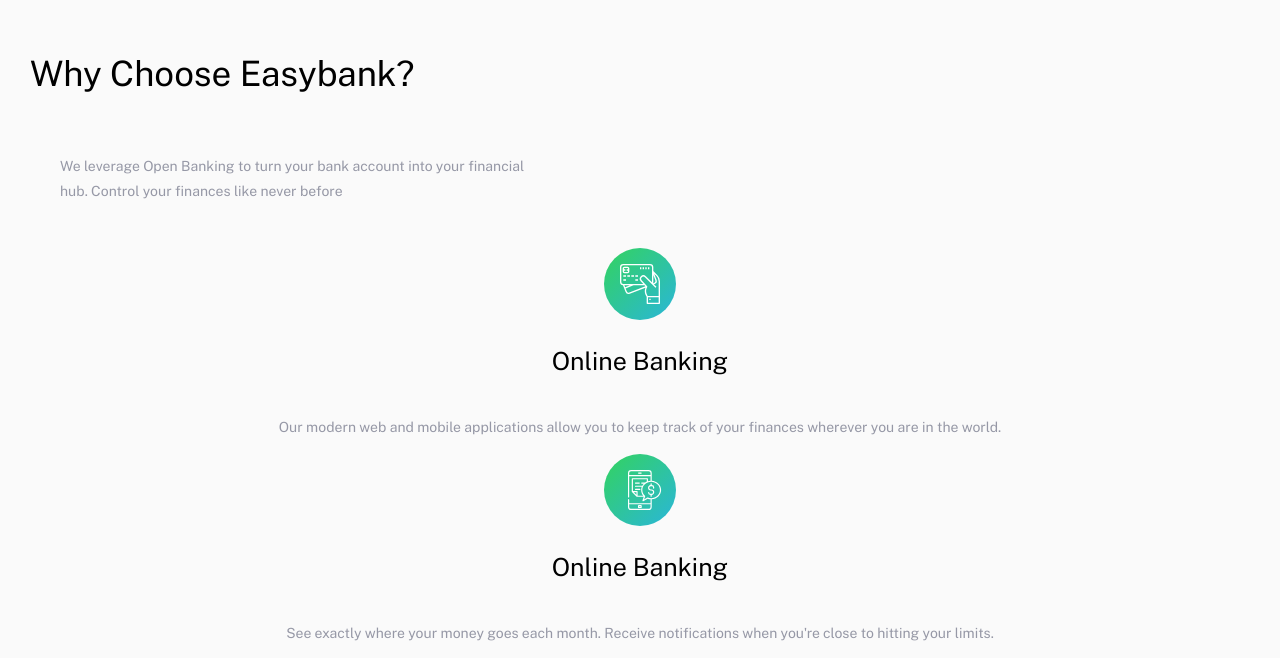
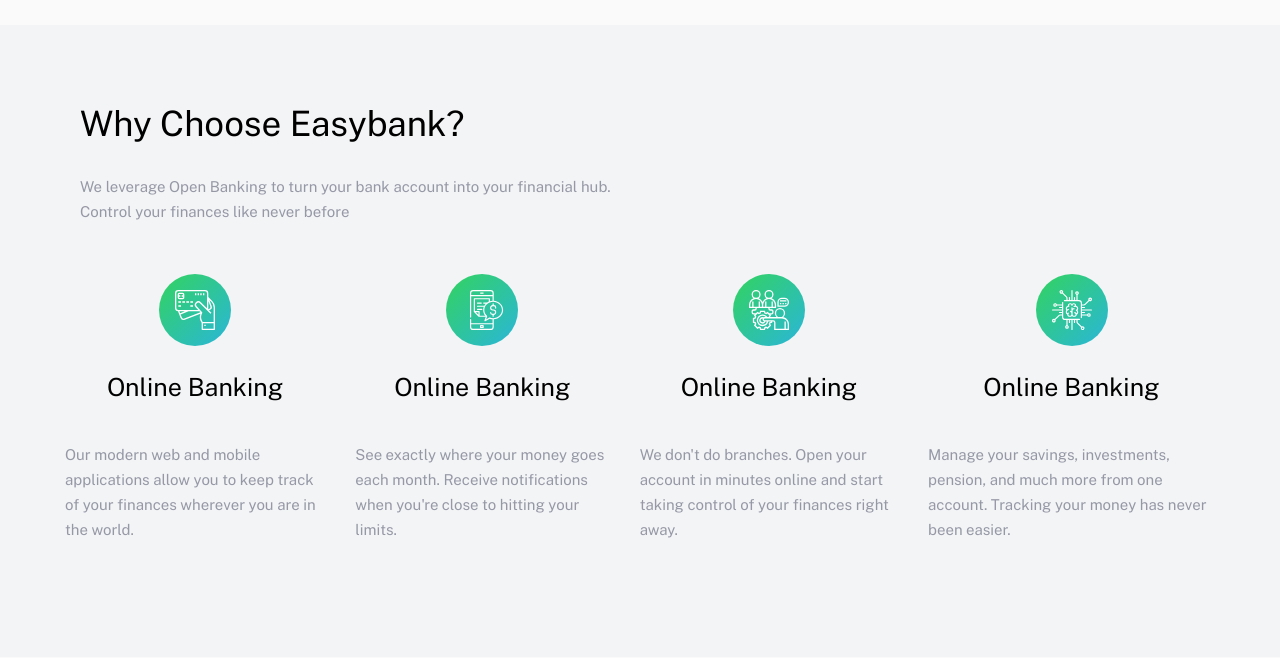
Before and after one commit to Fernando-uif/EasyBank, a React (Vite) app: page / in a window 1280 px wide. Shown: the part 848-1506 px from the top of the page. Built offline with nearby package versions, Linux system fonts and the light colour scheme.

Commit message:
Adjust the choose bank

```diff
--- a/src/components/layout/ChooseBank.jsx
+++ b/src/components/layout/ChooseBank.jsx
@@ -7,10 +7,11 @@
 
 export const ChooseBank = () => {
   return (
-    <>
+    <section className={easyBank['card__container']}>
       <section className={`${easyBank['card__title']}`}>
         <h2 className={`${text.subtitle} ${easyBank['card__subtitleCard']}`}>why choose Easybank?</h2>
-        <p className={`${text.detail}  ${easyBank['card__detail']}`}>
+
+        <p className={`${text.detail}  ${easyBank['card__detailDescription']}`}>
           We leverage Open Banking to turn your bank account into your financial
           hub. Control your finances like never before
         </p>
@@ -21,7 +22,7 @@
             <img src={onlineBanking} />
           </div>
           <h3 className={text.titleCard}>Online Banking</h3>
-          <p className={text.detail}>
+          <p className={`${text.detail} ${easyBank['card__descriptionCard']}`}>
             Our modern web and mobile applications allow you to keep track of
             your finances wherever you are in the world.
           </p>
@@ -31,7 +32,7 @@
             <img src={budgeting} />
           </div>
           <h3 className={text.titleCard}>Online Banking</h3>
-          <p className={text.detail}>
+          <p className={`${text.detail} ${easyBank['card__descriptionCard']}`}>
             See exactly where your money goes each month. Receive notifications
             when you're close to hitting your limits.
           </p>
@@ -41,7 +42,7 @@
             <img src={onboarding} />
           </div>
           <h3 className={text.titleCard}>Online Banking</h3>
-          <p className={text.detail}>
+          <p className={`${text.detail} ${easyBank['card__descriptionCard']}`}>
             We don't do branches. Open your account in minutes online and start
             taking control of your finances right away.
           </p>
@@ -51,12 +52,12 @@
             <img src={api} />
           </div>
           <h3 className={text.titleCard}>Online Banking</h3>
-          <p className={text.detail}>
+          <p className={`${text.detail} ${easyBank['card__descriptionCard']}`}>
             Manage your savings, investments, pension, and much more from one
             account. Tracking your money has never been easier.
           </p>
         </article>
       </section>
-    </>
+    </section>
   );
 };
--- a/src/sass/layout/ChooseBank.module.scss
+++ b/src/sass/layout/ChooseBank.module.scss
@@ -1,8 +1,13 @@
-@import '../abstract/variables.scss';
+@import "../abstract/variables.scss";
 
 .easyBankContainer {
-  margin-bottom: 5rem;
-
+  margin: 5rem 0;
+  @media screen and (max-width: $desktop) {
+    display: flex;
+  }
+  @media screen and (max-width: $tablet) {
+    display: block;
+  }
 }
 
 .card {
@@ -12,44 +17,54 @@
   margin-bottom: 1rem;
   background-color: #fff;
   box-shadow: 0 0 5px 0 rgba(0, 0, 0, 0.1);
-  &__title{
-    @media screen and (max-width:$desktop) {
-       width: 54rem;
-       padding: 0 3rem;
-
+  &__container {
+    background-color: $LightGrayishBlue;
+    padding: 5rem;
+  }
+  &__title {
+    @media screen and (max-width: $desktop) {
+      width: 54rem;
+      padding: 0 3rem;
     }
-     @media screen and (max-width:$tablet) {
-        width: unset;
-        padding:unset;
+    @media screen and (max-width: $tablet) {
+      width: unset;
+      padding: unset;
     }
   }
-  &__subtitleCard{
-     @media screen and (max-width:$desktop) {
-        text-align:left;
+  &__subtitleCard {
+    @media screen and (max-width: $desktop) {
+      text-align: left;
     }
-     @media screen and (max-width:$tablet) {
-        text-align:unset;
-
+    @media screen and (max-width: $tablet) {
+      text-align: center;
     }
   }
-  &__detail{
-     @media screen and (max-width:$desktop) {
-        text-align:left;
-        padding:unset ;
-
+  &__detailDescription {
+    @media screen and (max-width: $desktop) {
+      text-align: left;
+      padding: unset;
+      font-size: 1.5rem;
     }
-      @media screen and (max-width:$tablet) {
-          text-align:center;
-
-      }
+    @media screen and (max-width: $tablet) {
+      text-align: center;
+    }
   }
-  .title{
-     @media screen and (max-width:$tablet) {
+  &__descriptionCard {
+    @media screen and (max-width: $desktop) {
+      font-size: 1.5rem;
+      text-align: left;
+    }
+    @media screen and (max-width: $tablet) {
+      text-align: center;
+      padding: 0 15%;
+    }
+  }
+  .title {
+    @media screen and (max-width: $tablet) {
       font-size: 3rem;
     }
-     @media screen and (max-width:$mobile) {
+    @media screen and (max-width: $mobile) {
       font-size: 1.5rem;
-
     }
   }
   &__img {
@@ -65,10 +80,9 @@
   &__block {
     margin: unset;
     text-align: left;
-    color:$GrayishBlue;
-     @media screen and (max-width:$tablet) {
+    color: $GrayishBlue;
+    @media screen and (max-width: $tablet) {
       font-size: 2rem;
-
     }
   }
 }
```
